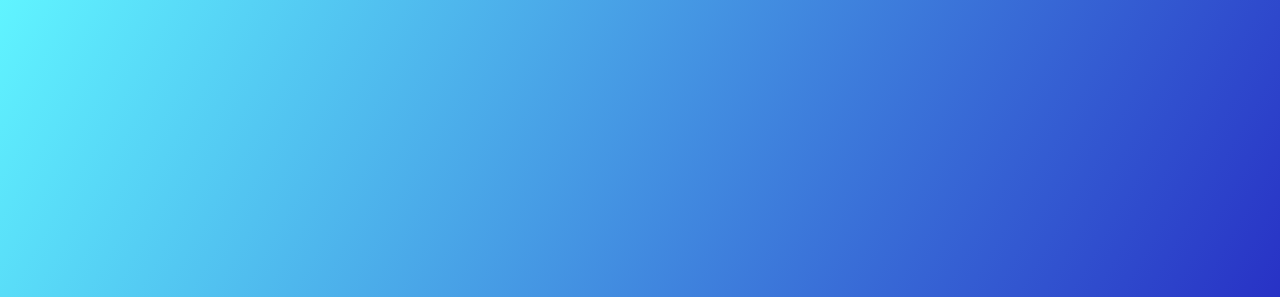
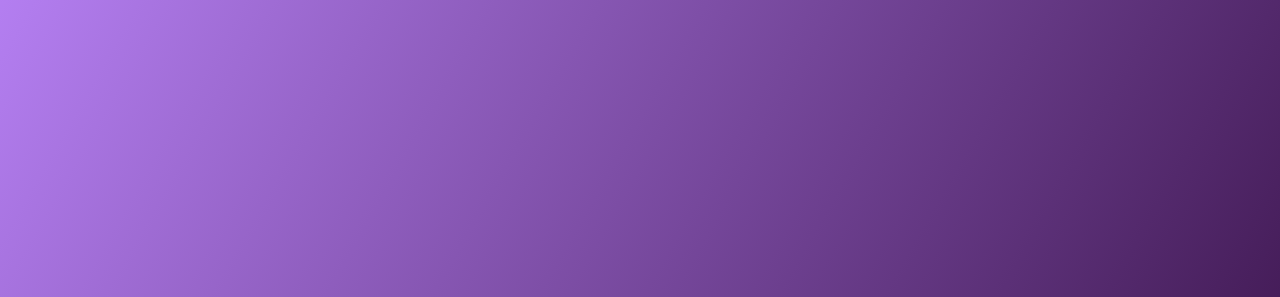
Before and after one commit to antoniotiburtino/Rel-gio-Digital, a plain HTML site: page index.html in a window 1280 px wide. Shown: the top 297 px of the page. Drawn offline with nearby package versions, Linux system fonts and the light colour scheme.

Commit message:
Mudei as cores

```diff
--- a/assets/css/style.css
+++ b/assets/css/style.css
@@ -7,7 +7,7 @@
 }
 body {
     height: 100vh;
-    background: linear-gradient(120deg, #43f2ffd8, #1604b8f8);
+    background: linear-gradient(120deg, #a667eed8, #2a0336f8);
     display: flex;
     align-items: center;
     justify-content: center;
```
Also changed, not shown: 1 other file.
